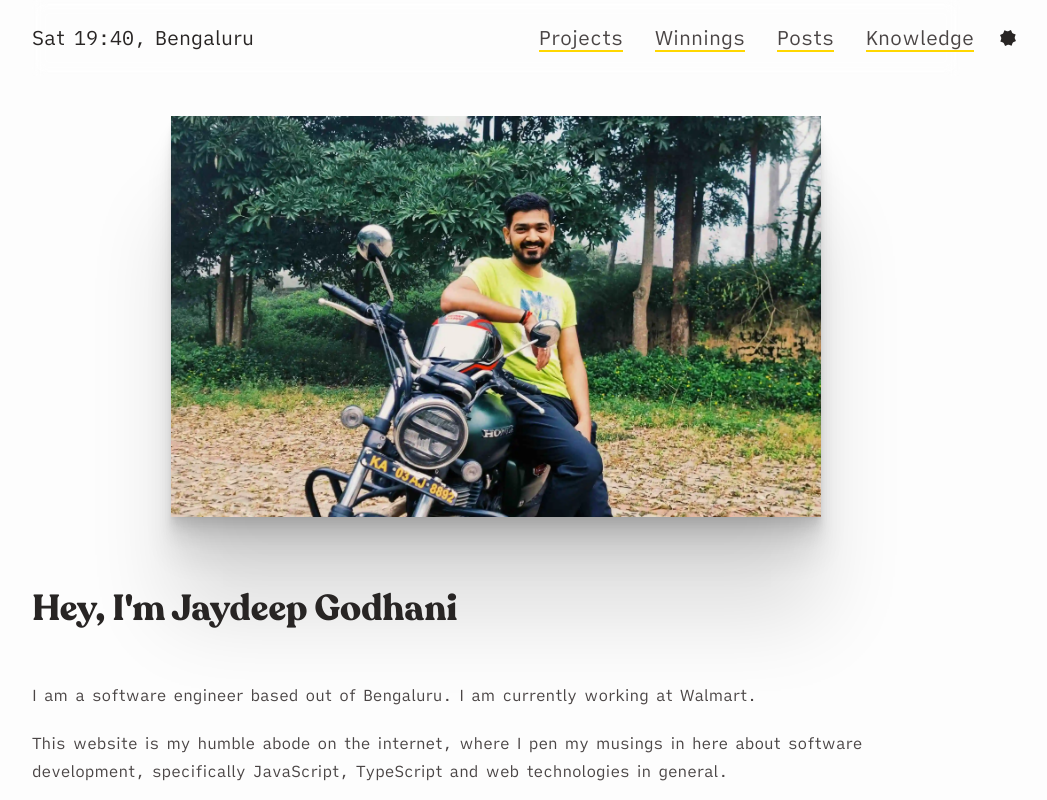
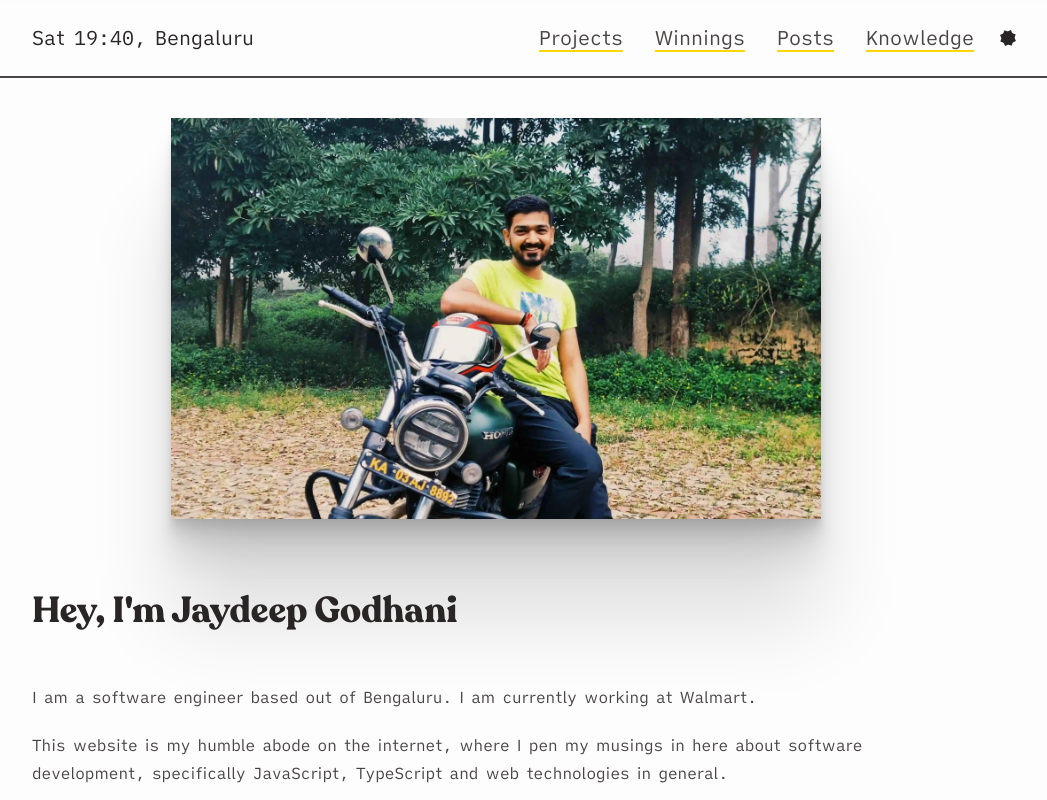
Before and after one commit to jaydeepgodhani/portfolio-react, a React (Vite) app: page / in a window 1280 px wide. Shown: the top 800 px of the page, without its empty margins (144-1191 px from the left). Built offline with nearby package versions, Linux system fonts and the light colour scheme.

Commit message:
hr added and navbar fixed aith md table fix

```diff
--- a/src/App.jsx
+++ b/src/App.jsx
@@ -11,17 +11,21 @@ import BlogPost from "./typography/BlogPost";
 
 function App() {
   return (
-    <div className="w-screen flex justify-center bg-bg min-h-screen">
+    <div className="w-screen flex bg-bg min-h-screen flex-col items-center">
+      <Navbar />
+
       <div className="2xl:w-1/2 px-4 lg:w-3/4">
-        <Navbar />
         <Routes>
           <Route path="/" element={<Home />} />
           <Route path="/projects" element={<Projects />} />
           <Route path="/winnings" element={<Winnings />} />
           <Route path="/posts" element={<PostsPage />} />
           <Route path="/knowledge" element={<Knowledge />} />
-          <Route path="/knowledge/:slug" element={<BlogPost sublink={'knowledge'} />} />
-          <Route path="/posts/:slug" element={<BlogPost sublink={'posts'} />} />
+          <Route
+            path="/knowledge/:slug"
+            element={<BlogPost sublink={"knowledge"} />}
+          />
+          <Route path="/posts/:slug" element={<BlogPost sublink={"posts"} />} />
           <Route path="*" element={<NoMatch />} />
         </Routes>
         <Footer />
--- a/src/Navbar.jsx
+++ b/src/Navbar.jsx
@@ -19,7 +19,11 @@ const Navbar = () => {
   }, []);
 
   return (
-    <nav className="py-6 sticky top-0 backdrop-opacity-95 backdrop-blur-xs z-10 mb-4">
+    <div className="w-screen sticky top-0 backdrop-opacity-97 backdrop-blur-[10px] z-10">
+      <div className="flex items-center flex-row justify-center">
+        <div></div>
+        <div className="2xl:w-1/2 lg:w-3/4 py-6 px-4">
+          <nav>
             <ul className="w-full flex flex-col text-xl items-center lg:flex-row">
               <li className="lg:w-[50%] xl:w-[60%] 2xl:w-[50%]">
                 <NavLink
@@ -33,7 +37,9 @@ const Navbar = () => {
                 <li className="mx-4">
                   <NavLink
                     to="/projects"
-              className={({ isActive }) => (isActive ? "text-primary" : "")}
+                    className={({ isActive }) =>
+                      isActive ? "text-primary" : ""
+                    }
                   >
                     Projects
                   </NavLink>
@@ -41,7 +47,9 @@ const Navbar = () => {
                 <li className="mx-4">
                   <NavLink
                     to="/winnings"
-              className={({ isActive }) => (isActive ? "text-primary" : "")}
+                    className={({ isActive }) =>
+                      isActive ? "text-primary" : ""
+                    }
                   >
                     Winnings
                   </NavLink>
@@ -49,7 +57,9 @@ const Navbar = () => {
                 <li className="mx-4">
                   <NavLink
                     to="/posts"
-              className={({ isActive }) => (isActive ? "text-primary" : "")}
+                    className={({ isActive }) =>
+                      isActive ? "text-primary" : ""
+                    }
                   >
                     Posts
                   </NavLink>
@@ -57,7 +67,9 @@ const Navbar = () => {
                 <li className="mx-4">
                   <NavLink
                     to="/knowledge"
-              className={({ isActive }) => (isActive ? "text-primary" : "")}
+                    className={({ isActive }) =>
+                      isActive ? "text-primary" : ""
+                    }
                   >
                     Knowledge
                   </NavLink>
@@ -80,6 +92,10 @@ const Navbar = () => {
               </div>
             </ul>
           </nav>
+        </div>
+      </div>
+      <hr className="w-full text-secondary border-[1px]" />
+    </div>
   );
 };
 
--- a/src/NoMatch.jsx
+++ b/src/NoMatch.jsx
@@ -1,6 +1,6 @@
 const NoMatch = () => {
   return (
-    <div className="p-32 flex items-center justify-center text-primary flex-col">
+    <div className="p-32 flex items-center justify-center text-primary flex-col animate-fade">
       <div className="w-6/12 flex items-center flex-col">
         <div className="text-8xl">404</div>
         <div className="text-7xl">oops</div>
--- a/src/helpers/metadata.js
+++ b/src/helpers/metadata.js
@@ -30,8 +30,4 @@ export const knowledgeDocs = [
     title: "javscript 101",
     link: "js-jargons",
   },
-  {
-    title: "python 202",
-    link: "python-202",
-  },
 ];
--- a/src/typography/BlogPost.jsx
+++ b/src/typography/BlogPost.jsx
@@ -110,15 +110,20 @@ const BlogPost = ({ sublink }) => {
           ul: ({ children }) => <ul className="text-secondary">{children}</ul>,
           li: ({ children }) => <li className="text-secondary">{children}</li>,
           table: ({ children }) => (
-            <table className="text-secondary border-[1px]">{children}</table>
+            <table className="text-secondary border-[2px]">{children}</table>
           ),
           thead: ({ children }) => (
-            <thead className="text-secondary p-2">{children}</thead>
+            <thead className="text-secondary">{children}</thead>
           ),
-          tr: ({ children }) => <tr className="text-secondary">{children}</tr>,
+          tbody: ({ children }) => (
+            <thead className="text-secondary">{children}</thead>
+          ),
+          tr: ({ children }) => (
+            <tr className="text-secondary border-b-[2px]">{children}</tr>
+          ),
           th: ({ children }) => <th className="text-secondary">{children}</th>,
           td: ({ children }) => (
-            <td className="text-secondary py-2 align-top">{children}</td>
+            <td className="text-secondary py-2 px-2 align-top">{children}</td>
           ),
         }}
       >
```
Lines whose indentation alone changed are shown as unchanged.
